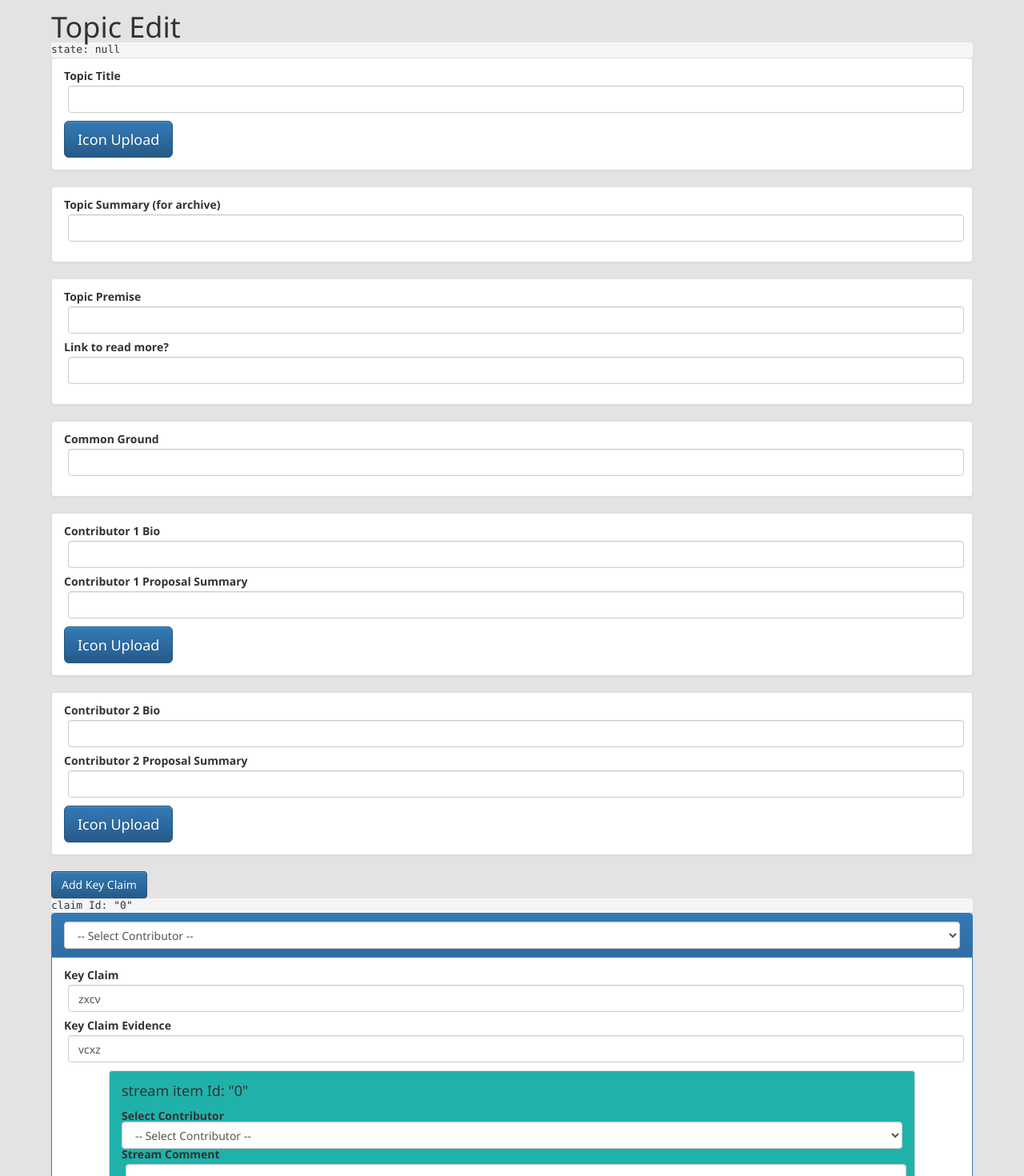
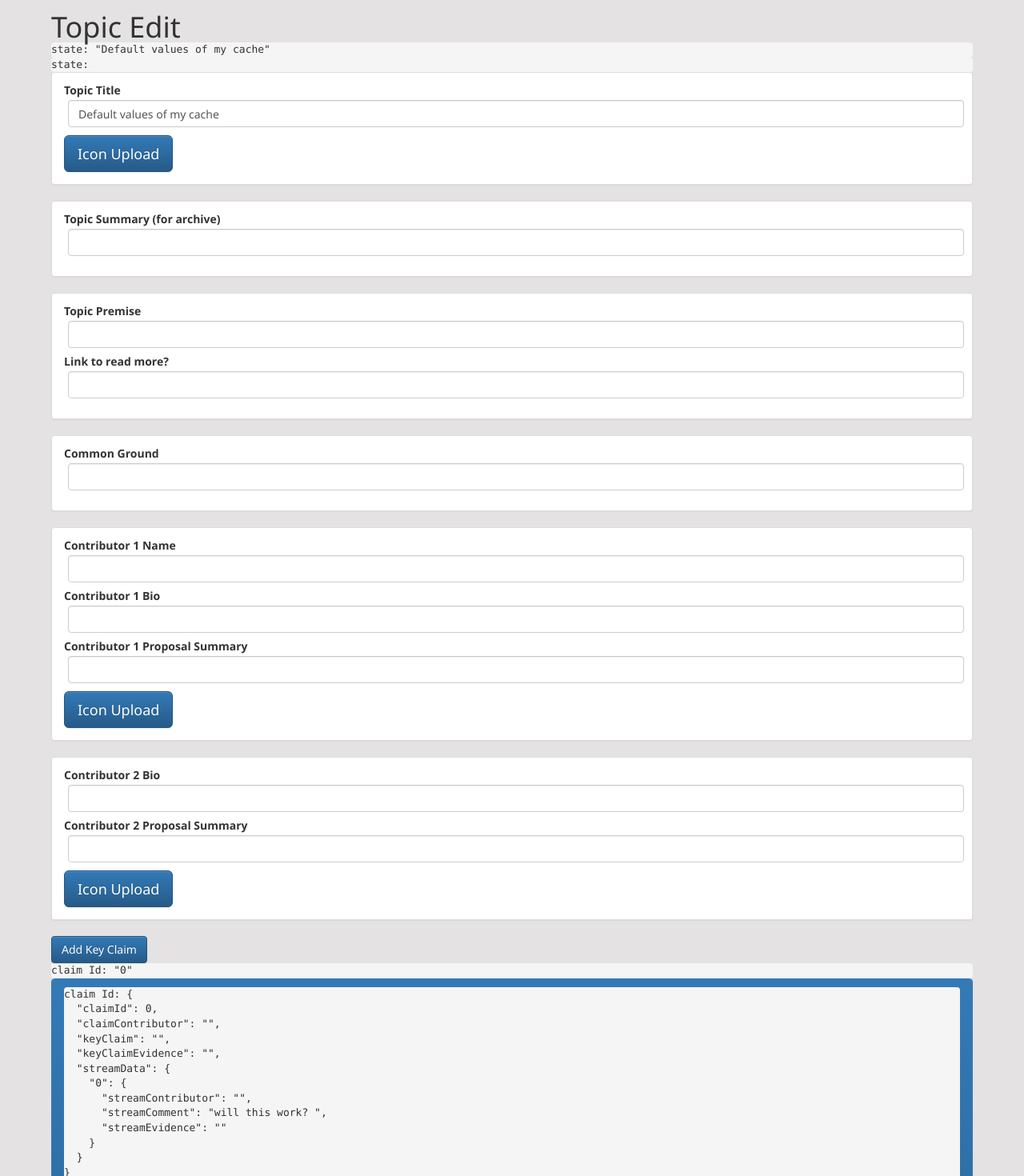
Before and after one commit to prime-hadar-policy-bytes/policy_bytes, a React (Create React App) app: page /topicEdit in a window 1280 px wide. Shown: the part 120-1590 px from the top of the page at 80% size. Built offline with nearby package versions, Linux system fonts and the light colour scheme; no server answers.

Commit message:
Figured out problem area

```diff
--- a/src/components/Admin/TopicEdit/KeyClaimForm.jsx
+++ b/src/components/Admin/TopicEdit/KeyClaimForm.jsx
@@ -2,38 +2,20 @@ import React, { Component } from 'react'
 import { connect } from 'react-redux'
 
 import StreamItemForm from './StreamItemForm.jsx'
+// import SelectForm from './SelectForm.jsx'
+
 
 import { Panel, Tab, Tabs, Button, ButtonGroup, FormGroup, ControlLabel, FormControl } from 'react-bootstrap';
 import { Stream } from 'stream';
 
 
 class KeyClaimForm extends Component {
-    constructor (props) {
-        super(props)
-
-        this.state = {
-            keyClaimContributor: '',
-            keyClaimEvidence: 'vcxz',
-            keyClaim: 'zxcv',
-            streamData: {
-                0: {
-                    streamContributor: '',
-                    streamComment: '',
-                    streamEvidence: '',
-                },
-            }
-        }
-    }
 
 
 //currying function to setState on change of form fields
     handleChange = (event) => {
         this.props.handleKeyClaimChange(event);
-        this.setState({
-        [event.target.name]: event.target.value,
-        })
     }
-
 
 //adding a new value to this.state.streamData object that will be the ID of the new key claim
     addStreamItem = () => {
@@ -54,6 +36,8 @@ class KeyClaimForm extends Component {
   render() {
     //ID of the keyClaim
     let claimId = this.props.claimId;
+    console.log('key claim ', claimId);
+
 
     //Object containg all keyClaim information passed down on props
     //individual keyClaim ID used to pick out the streamData object on each keyClaim
@@ -70,27 +54,50 @@ class KeyClaimForm extends Component {
       )
     }
 
+    console.log('TESTSETSE',this.props.keyClaimIdObject[claimId].claimContributor);
+
+
     return (
       <div>
 {/* SHOW STATE ON DOM */}
           <pre>claim Id: {JSON.stringify(this.props.claimId, null, 2)}</pre>
-          {/* <pre>state: {JSON.stringify(this.state, null, 2)}</pre> */}
 
           <Panel bsStyle="primary">
 
             <Panel.Heading>
+
+                {/* <SelectForm type="select"
+                            placeholder="Select Contributor"
+                            value={this.props.keyClaimIdObject[claimId].claimContributor}
+                            onChange={this.handleChange}
+                            name="claimContributor"/> */}
+
+
+          <pre>claim Id: {JSON.stringify(this.props.keyClaims[this.props.claimId], null, 2)}</pre>
+
+                <FormGroup>
                     <FormControl componentClass="select"
                                     placeholder="select"
                                     name="claimContributor"
                                     onChange={this.handleChange}
                                     id={this.props.claimId}
+                                    // value={this.props.keyClaims[this.props.claimId]}//<-- THIS IS WHERE I'M GOING TO START TOMORROW
+                                    >
+                        <option key="0" value="">-- Select Contributor --</option>
+                        <option key="1" value="contributor1">Contributor 1</option>
+                        <option key="2" value="contributor2">Contributor 2</option>
+                    </FormControl>
+                </FormGroup>
 
-                                value={this.props.keyClaimIdObject[claimId].claimContributor}//<-- THIS IS WHERE I'M GOING TO START TOMORROW
+                {/* <select name="claimContributor"
+                        id={this.props.claimId}
+                        onChange={this.handleChange}
                         >
                     <option value="">-- Select Contributor --</option>
                     <option value="contributor1">Contributor 1</option>
-                    <option value="contributor2">Contributor 2</option>
-                </FormControl>
+                    <option selected value="contributor2">Contributor 2</option>
+                </select> */}
+
             </Panel.Heading>
 
               <Panel.Body>
@@ -98,13 +105,13 @@ class KeyClaimForm extends Component {
                 <FormControl onChange={this.handleChange}
                             id={this.props.claimId}
                             name="keyClaim"
-                            value={this.state.keyClaim}
+                            // value={this.state.keyClaim}
                             type="text"/>
                 <ControlLabel>Key Claim Evidence</ControlLabel>
                 <FormControl onChange={this.handleChange}
                                 id={this.props.claimId}
                                 name="keyClaimEvidence"
-                                value={this.state.keyClaimEvidence}
+                                // value={this.state.keyClaimEvidence}
                                 type="text"/>
 
 {/* Variable holding .map of <StreamItemForm>  */}
@@ -127,6 +134,8 @@ class KeyClaimForm extends Component {
 }
 
 const mapStateToProps = (state) => ({
+    keyClaims: state.cacheEdit.topicEditCache.keyClaims,
+  state
 
 })
 
--- /dev/null
+++ b/src/components/Admin/TopicEdit/SelectForm.jsx
@@ -0,0 +1,22 @@
+import React, { Component } from 'react'
+import { FormGroup, ControlLabel, FormControl } from 'react-bootstrap';
+
+
+const SelectForm = ({input, type, placeholder, value, onChange, name}) => {
+    return(
+        <FormControl
+                type={type}
+                placeholder={placeholder}
+                value={value}
+                onChange={input.onChange}
+                name={input.name}>
+
+                <option value="contributor1">Contributor 1</option>
+                <option value="contributor2">Contributor 2</option>
+        </FormControl>
+
+    )
+
+}
+
+export default SelectForm;
--- a/src/components/Admin/TopicEdit/StreamItemForm.jsx
+++ b/src/components/Admin/TopicEdit/StreamItemForm.jsx
@@ -53,7 +53,8 @@ class StreamItemForm extends Component {
               <FormControl onChange={this.packageStreamChange}
                             id={this.props.claimId}
                             name="streamComment"
-                            type="text"/>
+                            type="text"
+                            />
 
               <ControlLabel>Stream Comment Evidence</ControlLabel>
               <FormControl onChange={this.packageStreamChange}
@@ -72,7 +73,8 @@ class StreamItemForm extends Component {
 }
 
 const mapStateToProps = (state) => ({
-
+  keyClaims: state.cacheEdit.topicEditCache.keyClaims,
+  state
 })
 
 
--- a/src/components/Admin/TopicEdit/TopicEdit.jsx
+++ b/src/components/Admin/TopicEdit/TopicEdit.jsx
@@ -11,8 +11,8 @@ class TopicEdit extends Component {
     super(props)
   }
 
-  componentDidMount () {
-    this.fetchEditCache ();
+  componentDidMount() {
+    this.fetchEditCache();
   }
 
   fetchEditCache = () => {
@@ -30,35 +30,16 @@ handleKeyClaimChange = (event) => {
 
   handleStreamChange = (event, claimId, streamId) => {
     console.log('in topicEdit handle stream change, claim id:', claimId, 'streamId:', streamId);
-  console.log('event.target: ',event.target);
+    console.log('event.target: ', event.target);
     let payloadPackage = {
       claimId: claimId,
       streamId: streamId,
       eventTarget: event.target
     }
-
     this.props.dispatch({
       type: 'CHANGE_STREAM_ITEM_INFO',
       payload: payloadPackage
     })
-
-
-
-  // this.setState({
-  //   keyClaims: {
-  //     ...this.state.keyClaims,
-  //     [claimId]: {
-  //       ...this.state.keyClaims[claimId],
-  //           streamData: {
-  //             ...this.state.keyClaims[claimId].streamData,
-  //             [streamId]: {
-  //               ...this.state.keyClaims[claimId].streamData[streamId],
-  //               [event.target.name]: event.target.value
-  //             }
-  //           }
-  //     }
-  //   }
-  // })
   }
 
   //Send local state object to Redux
@@ -85,7 +66,7 @@ handleTextChange = (event) => {
 
   //ADDING A NEW KEY CLAIM OBJECT TO THE EDITTOPICCACHE
   addKeyClaim = () => {
-  const claimAddId = Object.keys(this.props.state.cacheEdit.topicEditCache.keyClaims).length;
+    const claimAddId = Object.keys(this.props.keyClaims).length;
     console.log(claimAddId);
     this.props.dispatch({
       type: 'ADD_KEY_CLAIM',
@@ -107,14 +88,13 @@ addKeyClaim = () => {
     for (const keyClaim in keyClaimIdObject) {
       keyClaimForms.push(
         <KeyClaimForm key={keyClaim}
-                      claimId ={keyClaim}
-                      keyClaimIdObject={keyClaimIdObject}
+          claimId={keyClaim}
+          keyClaimIdObject={this.props.state.cacheEdit.topicEditCache.keyClaims}
           handleKeyClaimChange={this.handleKeyClaimChange}
-                      handleStreamChange={this.handleStreamChange}/>
+          handleStreamChange={this.handleStreamChange} />
       )
     }
 
-    console.log(keyClaimForms);
 
 
     return (
@@ -123,7 +103,8 @@ addKeyClaim = () => {
           <h1>Topic Edit</h1>
 
           {/* SHOW STATE ON DOM */}
-          <pre>state: {JSON.stringify(this.state, null, 3)}</pre>
+          <pre>state: {JSON.stringify(this.props.state.cacheEdit.topicEditCache.topicTitle, null, 3)}</pre>
+          <pre>state: {JSON.stringify(this.props.keyClaims, null, 3)}</pre>
 
           <form action="" onSubmit={this.handleSubmit}>
 
@@ -133,8 +114,8 @@ addKeyClaim = () => {
                 <ControlLabel>Topic Title</ControlLabel>
                 <FormControl onChange={this.handleTextChange}
                   name="topicTitle"
-                              value={this.props.state.cacheEdit.topicTitle}  //<-- VALUE COMES FROM REDUX STATE
-                              type="text"/>
+                  value={this.props.state.cacheEdit.topicEditCache.topicTitle}  //<-- VALUE COMES FROM REDUX STATE
+                  type="text" />
                 <Button bsSize="large" bsStyle="primary">Icon Upload</Button>
               </Panel.Body>
             </Panel>
@@ -145,7 +126,7 @@ addKeyClaim = () => {
                 <FormControl onChange={this.handleTextChange}
                   name="topicSummary"
                   value={this.props.state.cacheEdit.topicSummary}  //<-- VALUE COMES FROM REDUX STATE
-                              type="text"/>
+                  type="text" />
               </Panel.Body>
             </Panel>
 
@@ -155,12 +136,12 @@ addKeyClaim = () => {
                 <FormControl onChange={this.handleTextChange}
                   name="topicPremise"
                   value={this.props.state.cacheEdit.topicPremise}  //<-- VALUE COMES FROM REDUX STATE
-                              type="text"/>
+                  type="text" />
                 <ControlLabel>Link to read more?</ControlLabel>
                 <FormControl onChange={this.handleTextChange}
                   name="topicReadMore"
                   value={this.props.state.cacheEdit.topicReadMore}  //<-- VALUE COMES FROM REDUX STATE
-                              type="text"/>
+                  type="text" />
               </Panel.Body>
             </Panel>
 
@@ -170,23 +151,29 @@ addKeyClaim = () => {
                 <FormControl onChange={this.handleTextChange}
                   name="topicCommonGround"
                   value={this.props.state.cacheEdit.topicCommonGround}  //<-- VALUE COMES FROM REDUX STATE
-                              type="text"/>
+                  type="text" />
               </Panel.Body>
             </Panel>
 
             <Panel>
               <Panel.Body>
+                <ControlLabel>Contributor 1 Name</ControlLabel>
+                <FormControl onChange={this.handleTextChange}
+                  name="bio1"
+                  // value={this.props.state.cacheEdit.bio1}  //<-- VALUE COMES FROM REDUX STATE
+                  type="text" />
                 <ControlLabel>Contributor 1 Bio</ControlLabel>
                 <FormControl onChange={this.handleTextChange}
                   name="bio1"
                   value={this.props.state.cacheEdit.bio1}  //<-- VALUE COMES FROM REDUX STATE
-                              type="text"/>
+                  type="text" />
                 <ControlLabel>Contributor 1 Proposal Summary</ControlLabel>
                 <FormControl onChange={this.handleTextChange}
                   name="proposal1"
                   value={this.props.state.cacheEdit.proposal1}  //<-- VALUE COMES FROM REDUX STATE
-                              type="text"/>
+                  type="text" />
                 <Button bsSize="large" bsStyle="primary">Icon Upload</Button>
+                {/* <Button bsSize="large" bsStyle="primary">Submit</Button> */}
               </Panel.Body>
             </Panel>
             <Panel>
@@ -195,12 +182,12 @@ addKeyClaim = () => {
                 <FormControl onChange={this.handleTextChange}
                   name="bio2"
                   value={this.props.state.cacheEdit.bio2}  //<-- VALUE COMES FROM REDUX STATE
-                              type="text"/>
+                  type="text" />
                 <ControlLabel>Contributor 2 Proposal Summary</ControlLabel>
                 <FormControl onChange={this.handleTextChange}
                   name="proposal2"
                   value={this.props.state.cacheEdit.proposal2}  //<-- VALUE COMES FROM REDUX STATE
-                              type="text"/>
+                  type="text" />
                 <Button bsSize="large" bsStyle="primary">Icon Upload</Button>
               </Panel.Body>
             </Panel>
@@ -223,6 +210,7 @@ addKeyClaim = () => {
 }
 
 const mapStateToProps = (state) => ({
+  // keyClaims: state.cacheEdit.topicEditCache.keyClaims,
   state
 })
 
--- a/src/redux/reducers/atticusTopicEditReducer.js
+++ b/src/redux/reducers/atticusTopicEditReducer.js
@@ -1,7 +1,7 @@
 import { combineReducers } from 'redux';
 
 let emptyTopicEditCache = {
-    topicTitle: '',
+    topicTitle: 'Default values of my cache',
     topicSummary: '',
     topicPremise: '',
     topicReadMore: '',
@@ -21,7 +21,7 @@ let emptyTopicEditCache = {
             streamData: {
                 0: {
                     streamContributor: '',
-                    streamComment: '',
+                    streamComment: 'will this work? ',
                     streamEvidence: '',
                 }
             }
@@ -38,26 +38,29 @@ const topicEditCache = (state = emptyTopicEditCache, action) => {
 
         //HANDLE CHANGE FOR TOPIC INFO (FIRST LEVEL OF OBJECT)
         case 'CHANGE_TOPIC_INFO':
-            let newState = {
+            return {
                 ...state,
                 [action.payload.name]: action.payload.value,
             }
-            return newState
 
         //HANDLE CHANGE FOR KEY CLAIM INFO (SECOND LEVEL OF OBJECT)
         case 'CHANGE_KEY_CLAIM_INFO':
-            newState = {
+            console.log('action', action);
+            console.log('action.payload', action.payload);
+            console.log('id, name, value', action.payload.id, action.payload.name, action.payload.value);
+
+            return{
                 ...state,
                 [action.payload.id]: {
                     ...state.keyClaims[action.payload.id],
                     [action.payload.name]: action.payload.value
                 }
             }
-            return newState;
+
 
         //HANDLE CHANGE FOR STREAM ITEM INFO (THIRD LEVEL OF OBJECT)
         case 'CHANGE_STREAM_ITEM_INFO':
-            newState = {
+            return {
                 ...state,
                 keyClaims: {
                     ...state.keyClaims,
@@ -73,12 +76,12 @@ const topicEditCache = (state = emptyTopicEditCache, action) => {
                     }
                 }
             }
-            return newState;
+
 
 
         //ADD A NEW KEY CLAIM TO THE STATE OBJECT
         case 'ADD_KEY_CLAIM' :
-            newState = {
+            return {
                 ...state,
                 keyClaims: {
                     ...state.keyClaims,
@@ -97,12 +100,12 @@ const topicEditCache = (state = emptyTopicEditCache, action) => {
                     },
                   }
             }
-            return newState;
+
 
         //ADD A NEW STREAM ITEM TO CLAIM BASED ON CLAIM ID
         case 'ADD_STREAM_ITEM':
         console.log('in ADD_STREAM_ITEM, payload: ', action.payload);
-            newState = {
+            return {
                 ...state,
                 keyClaims: {
                     ...state.keyClaims,
@@ -119,7 +122,6 @@ const topicEditCache = (state = emptyTopicEditCache, action) => {
                     }
                 }
             }
-            return newState;
 
         default:
         return state
```
Lines whose indentation alone changed are shown as unchanged.
